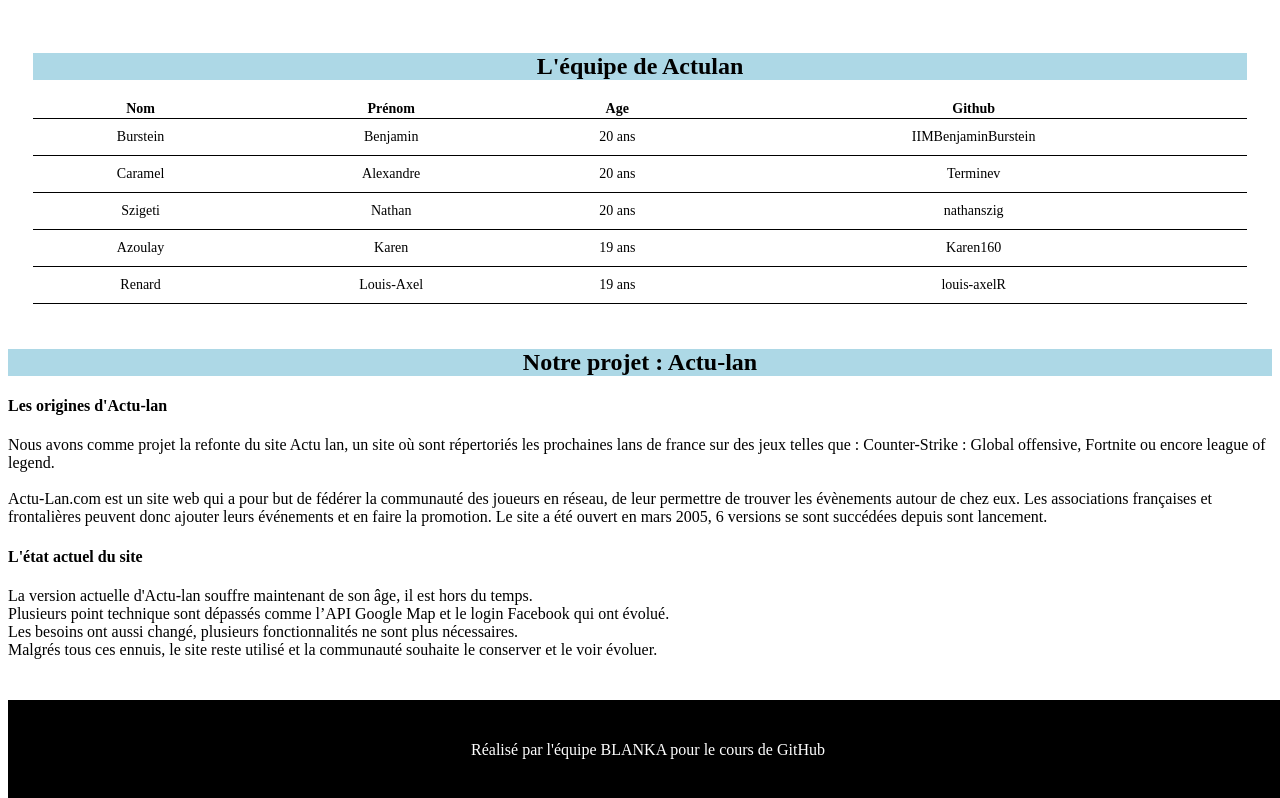
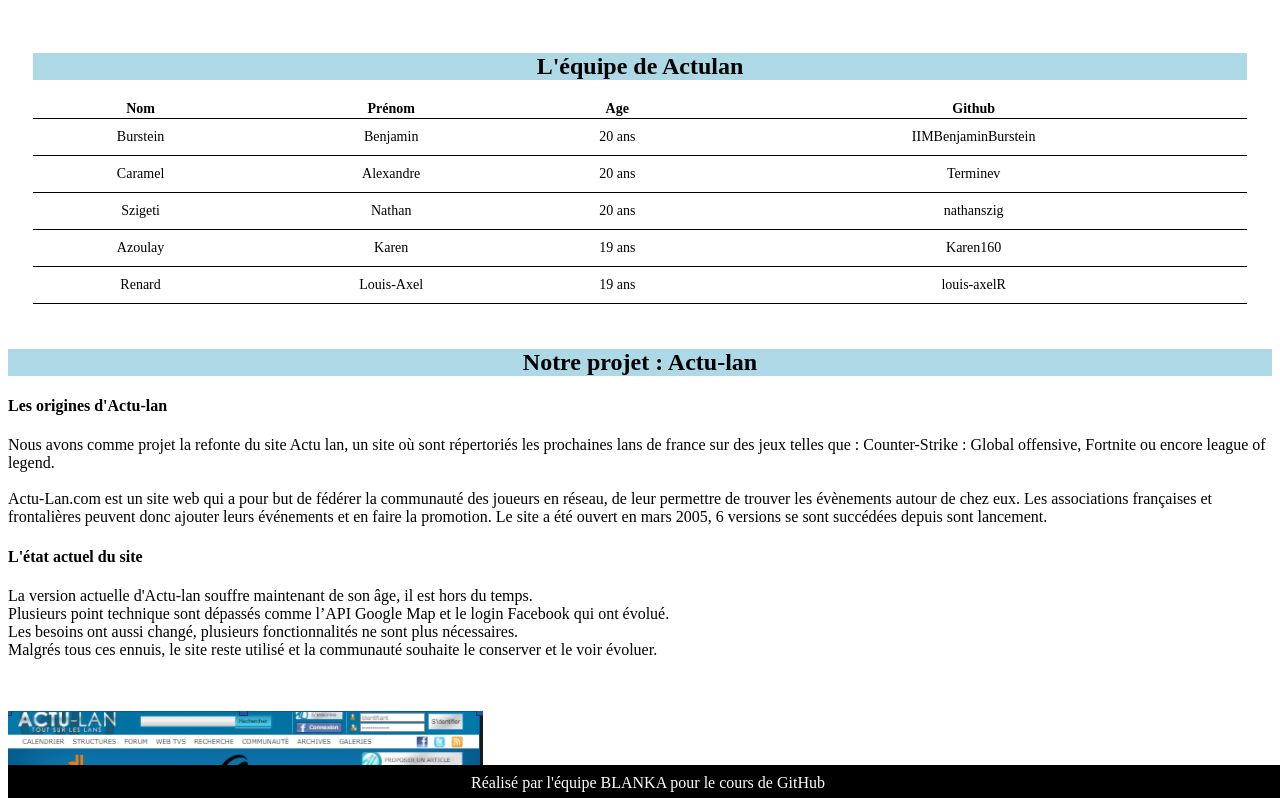
Before and after one commit to Karen160/Git_Github, a plain HTML site: page index.html in a window 1280 px wide. Shown: the top 798 px of the page. Drawn offline with Linux system fonts and the light colour scheme.

Commit message:
:bug: modif footer height

```diff
--- a/css/footer.css
+++ b/css/footer.css
@@ -3,7 +3,7 @@ footer{
     display: flex;
     justify-content: center;
     align-items: center;
-    height: 100px;
+    height: 35px;
     width: 100%;
     color: rgb(255, 255, 255);
     position: fixed;
```
